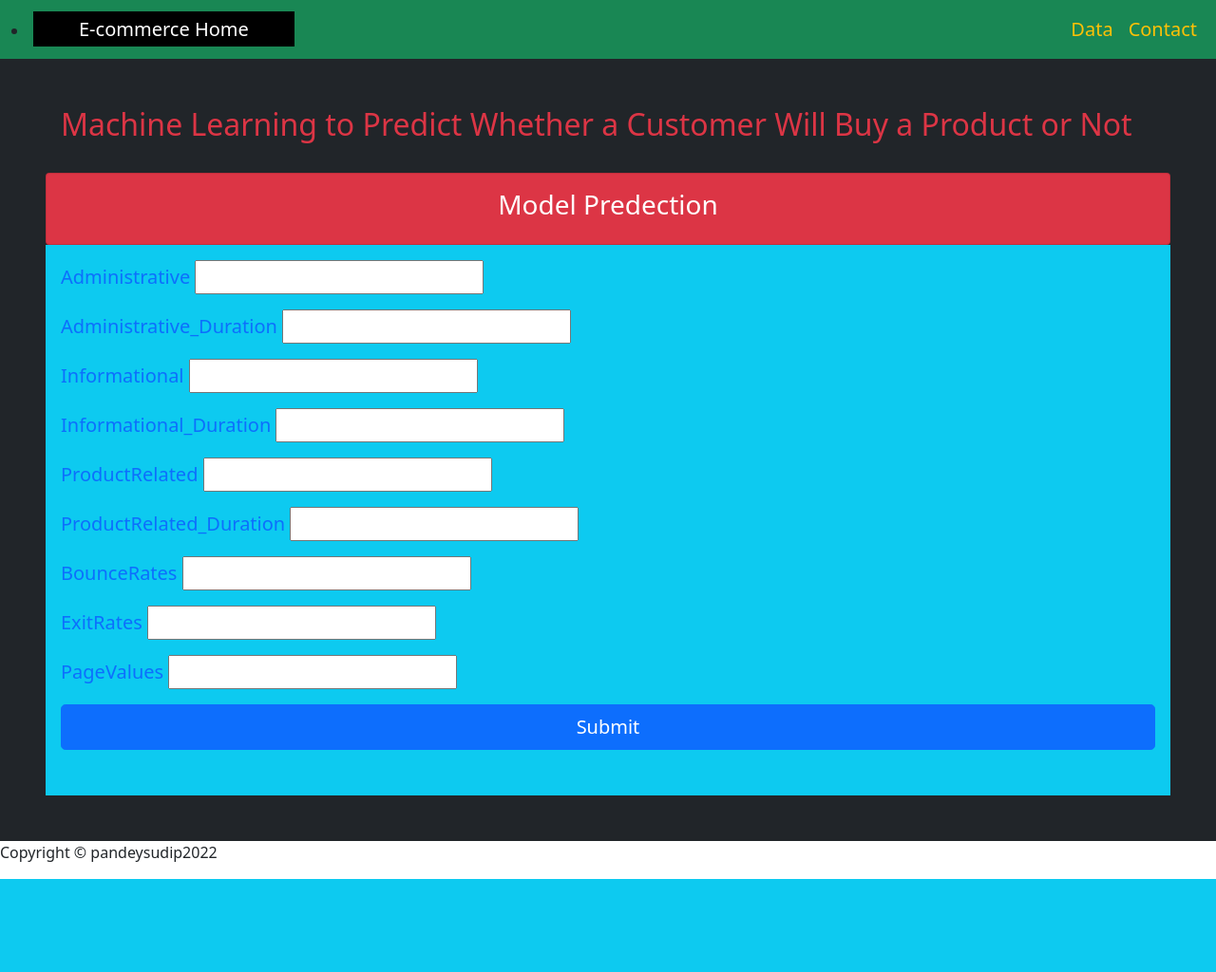
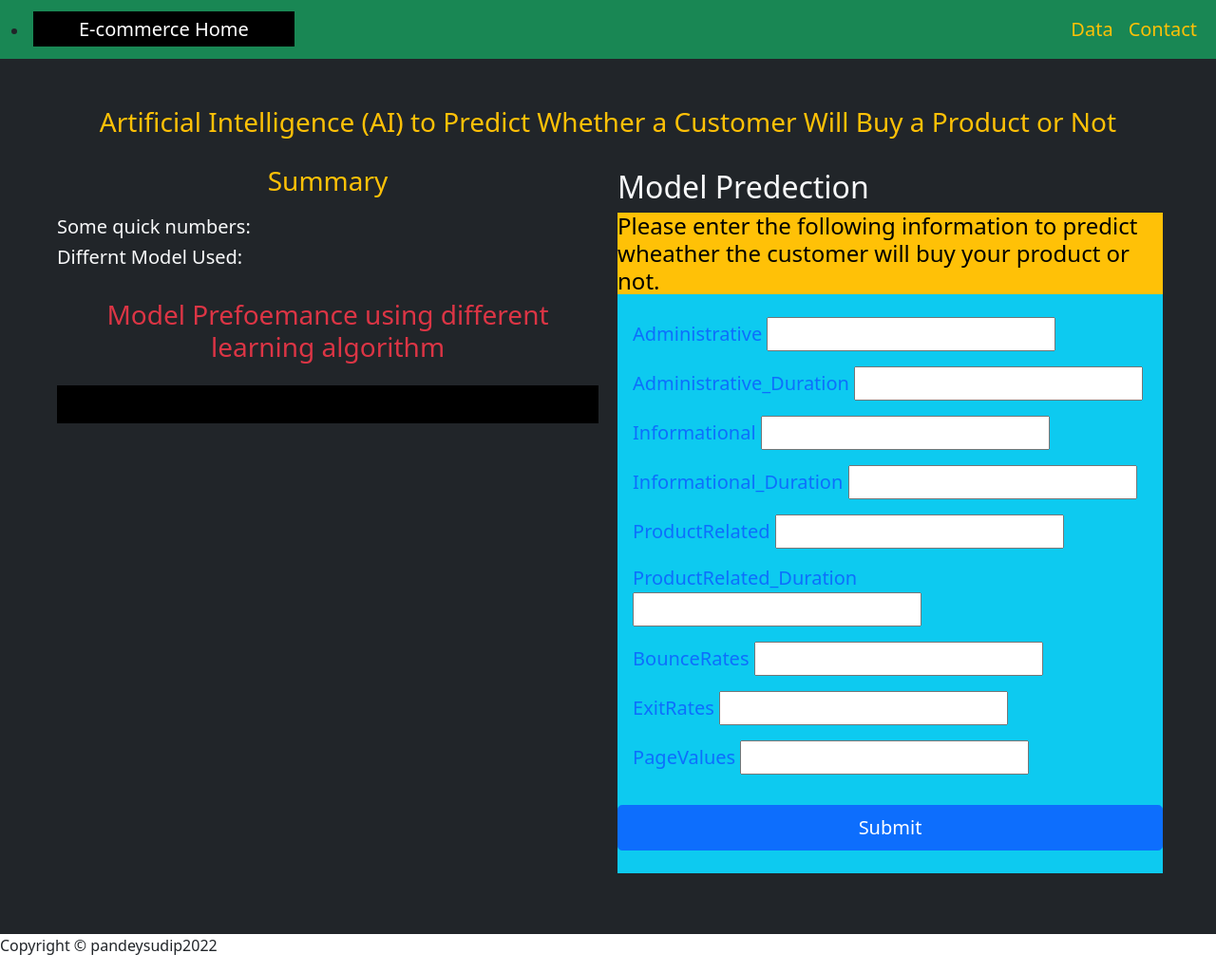
Before and after one commit to pandeysudip/e-commerce, a Flask app: page /send in a window 1280 px wide. Shown: the whole page at 95% size. Before the commit the page ends 926 px from the top, so only its background shows below. Run offline with Flask 2, Linux system fonts and the light colour scheme; some libraries are stand-ins or nearby versions.

Commit message:
updating index.html

```diff
--- a/templates/index.html
+++ b/templates/index.html
@@ -1,23 +1,56 @@
 {% extends "layout.html" %}
 {% block body %}
 <!--Home-->
-<section id="tal" class=" bg-dark text-light p-5 mt-5 text-center text-sm-start">
-    <div >
+<section id="tal" class="bg-dark text-light p-5 mt-5 text-center text-sm-start">
+    <div>
+        <h3 class=" p-3 text-warning text-center">Artificial Intelligence (AI) to Predict Whether a Customer Will Buy a Product or Not</h3>
+    </div>
+    <div class="sidebar">
         <div class="d-lg-flex">
-            <div class="row">
-                <div class="column">
-                <h2 class=" p-3 text-danger text-center">Machine Learning to Predict Whether a Customer Will Buy a Product or Not</h2>
-                    <p class="text-warning">
+            <div class="container fluid">
+                <h3 class=" p-1 text-warning text-center">Summary</h3>
+                <div>
+                    <p class="text-primary">
 
                     </p>
+                    <h5>Some quick numbers:</h5>
+                    <h6 class="text-success">
+
+                    </h6>
+
+                    <h5>Differnt Model Used:</h5>
+
+                    <p class="text-success">
+
+
+                    </p>
+
+                    <div class="container">
+                        <div class="jumbotron text-center bg-dark text-light  p-3">
+                            <h3><span class="text-danger">Model Prefoemance using different learning algorithm</span></h3>
+                        </div >
+                    </div >
+
+
+                    <div class="d-md-flex ">
+                        <div class="container-fluid bg-black text-center">
+                            <h6 class="text-white p-3"></h6>
+                            <div id="sample-metadata-img"></div>
+                        </div>
+
+                    </div>
+
                 </div>
             </div>
+            <div class="container p-2 ">
+                <h2 class='text center'>Model Predection</h2>
+                <div class= "bg-info" >
+                    <div class= " bg-warning text-black">
+                        <h4>
+                            Please enter the following information to predict wheather the customer will buy your product or not.
+                        </h4>
                     </div>
-        <div class="card bg-danger text-white text-center p-3 ">
-            <h3 class="text-white">Model Predection</h3>
-        </div>
-        <section class="bg-info">
-            <div class= "p-3" >
+                    <div class='p-3'>
                     <form action = "/send" method = "post">
                         <div class="mb-3  lead text-primary">
                             <label  for="Monthly Owner Cost">Administrative</label>
@@ -55,6 +88,7 @@
                             <label  for="Median Age">PageValues</label>
                             <input  type="number" step="any" name="PageValues" id="PageValues" />
                         </div>
+                    </div>
                         <!-- Form submit button -->
                         <div class="d-grid">
                             <button class="btn btn-primary btn-lg" type="submit" value="submit">Submit</button>
@@ -62,9 +96,12 @@
                     </form>
                     <h3 class='pt-4'> {{ prediction }}</h3>
                 </div>
-        </section>
+
+            </div>
+        </div>
     </div>
 </section>
+
 <footer>
     <p>Copyright &copy; pandeysudip2022</p>
 </footer>
```
Lines whose indentation alone changed are shown as unchanged.
